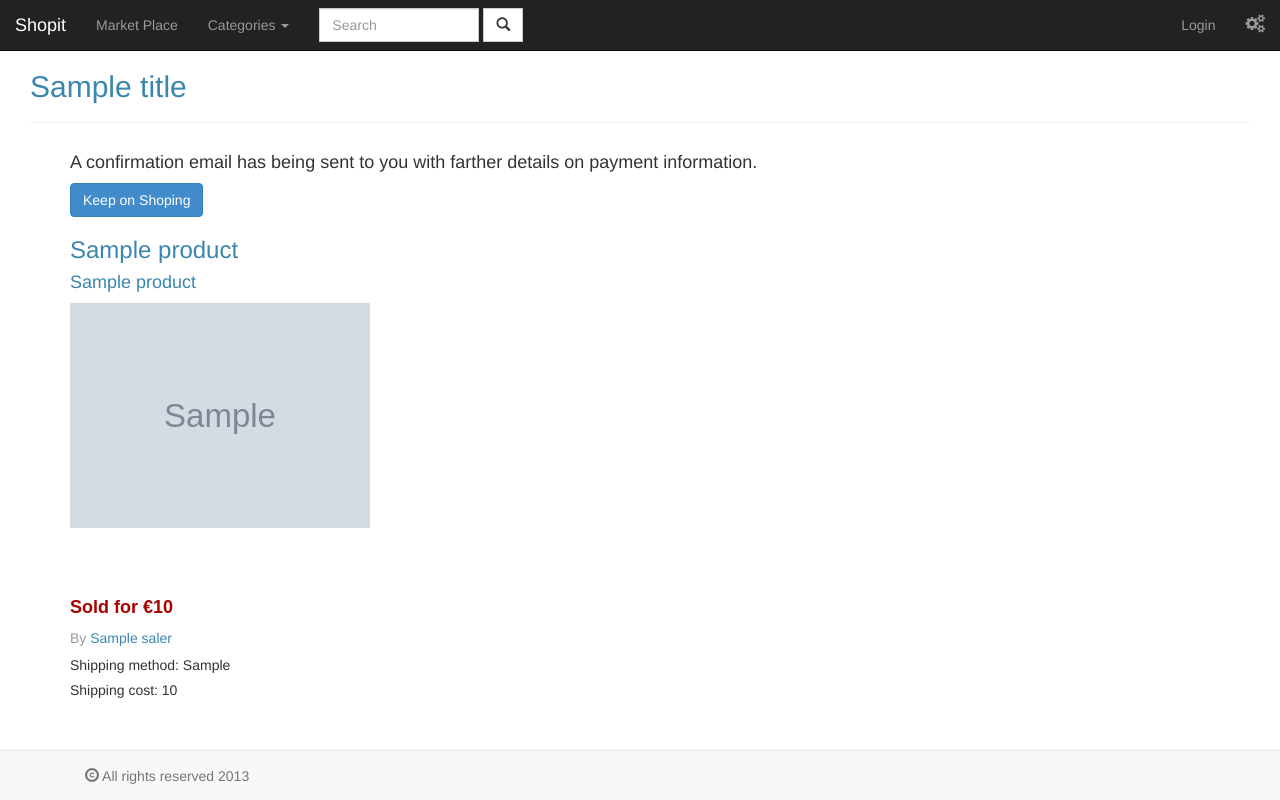
After one commit to greenlighthome/shopit, a Django app: template templates/web_shop/confirmation.html in a window 1280 px wide. The commit adds this page. Run offline with Django 3.2, Linux system fonts and the light colour scheme; the template is opened without the code that fills it: most values are stand-ins (such as "Sample title", 1, 10 or a date in 2020); grey boxes marked "Sample" are stand-in pictures; some libraries are stand-ins or nearby versions.

Commit message:
View for dispatched products added

```diff
--- a/dashboard/views.py
+++ b/dashboard/views.py
@@ -78,7 +78,6 @@ class ProductDelete(DeleteView):
         return context
 
 
-
 class DashboardDetailView(DetailView):
     """ Detailed view of a specific article """
     model = Product
--- a/doc/NewToDoList.txt
+++ b/doc/NewToDoList.txt
@@ -6,7 +6,7 @@ ok, to finish up the project we need a bunch of steps to achieve in a nice and c
 	Remove on_stock field from Product model can be achieve with SOUTH without to have to
 		delete the database (sudo pip install south) also install in pycharm
 
-[] Create View for dispatched products once someone bough them,
+[√] Create View for dispatched products once someone bough them,
 	[] in that view should be build the logic for reducing the amount of products in stock
 	   	by one, when amount == 0 product should be removed from database.
 	[] an email should be send to the user who is buying the product with the saler's info
--- a/doc/requirements.txt
+++ b/doc/requirements.txt
@@ -2,3 +2,5 @@ Django==1.6
 psycopg2
 PIL
 Pillow
+Django-categories
+south
--- a/static/css/custom.css
+++ b/static/css/custom.css
@@ -1,8 +1,16 @@
 body {
   margin: 70px 30px 60px 30px;
 }
+body h1,
+body h2,
+body h3 {
+  color: #444444;
+}
 body .cog {
   font-size: 1.3em;
+}
+body .page-header {
+  margin-top: 10px;
 }
 body footer {
   width: 100%;
--- a/static/css/custom_dashboard.css
+++ b/static/css/custom_dashboard.css
@@ -1,6 +1,11 @@
 body {
   margin: 80px 30px 60px 30px;
   position: relative;
+}
+h1,
+h2,
+h3 {
+  color: #444444;
 }
 .thumbnail-fixed {
   width: 30%;
--- a/static/less/custom.less
+++ b/static/less/custom.less
@@ -3,12 +3,20 @@
 @color-red: red;
 @color-blue: blue;
 @color-green: green;
-
+@color-font: #444;
 
 body  {
   margin: 70px 30px 60px 30px;
+
+  h1,h2,h3 {
+    color: @color-font;
+  }
   .cog {
     font-size: 1.3em;
+  }
+
+  .page-header {
+    margin-top: 10px;
   }
   footer {
     width: 100%;
--- a/static/less/custom_dashboard.less
+++ b/static/less/custom_dashboard.less
@@ -3,11 +3,15 @@
 @color-red: red;
 @color-blue: blue;
 @color-green: green;
+@color-font: #444;
 
 body {
   margin: 80px 30px 60px 30px;
   position: relative;
 }
+h1,h2,h3 {
+    color: @color-font;
+  }
 .thumbnail-fixed {
     width: 30%;
     float: left;
--- /dev/null
+++ b/templates/web_shop/confirmation.html
@@ -0,0 +1,25 @@
+{% extends 'web_shop/base.html' %}
+
+
+{% block content %}
+    <div class="page-header">
+        <h2 class="text-info">{{ title }}</h2>
+    </div>
+
+    <div class="container">
+        <h4>A confirmation email has being sent to you with farther details on payment information.</h4>
+        <div class="btn-group">
+            <a href="/market"><button class="btn btn-primary">Keep on Shoping</button></a>
+        </div>
+        <h3 class="text-info"> {{ product.title }}</h3>
+        <h4 class="text-info">{{ product.name }}</h4>
+        {% if product.image %}
+            <img class="img-responsive" src="{{ product.image.url }}" width="300"><br><br><br>
+        {% endif %}
+
+        <h4 class="price">Sold for €{{ product.price }}</h4>
+        <p class="text-muted">By <span class="text-info">{{ product.saler }}</span><br>
+
+        <h5>Shipping method: {{ product.shipping_method|capfirst }}</h5>
+        <h5>Shipping cost: {{ product.shipping_cost }}</h5>
+{% endblock %}
--- a/templates/web_shop/details.html
+++ b/templates/web_shop/details.html
@@ -35,7 +35,7 @@
 
         {% if user.is_active %}
             <div class="btn-group">
-                <button class="btn btn-sm btn-danger" value="">buy Article</button>
+                <a href="/confirmation/{{ product.name }}/{{ product.id }}"><button class="btn btn-sm btn-danger" value="">buy Article</button></a>
             </div>
             {% else %}
                 <div class="btn-group">
--- a/templates/web_shop/index.html
+++ b/templates/web_shop/index.html
@@ -9,15 +9,12 @@
 {% endfor %}
 
 {% block content %}
-
+    <h1 class="text-center">Buy it, Sale it...  Shop it!</h1>
     <div class="one col-xs-12 col-sm-12 col-md-4">
-
         <div class="page-header"></div>
             <a href="/category/audio"> <img src="{% static 'img/audio_2.jpg'%}" class="img-responsive"></a>
             <h5 class="text-center">The latest audio accessories</h5>
     </div>
-
-
 
     <div class="two col-xs-12 col-sm-6 col-md-4">
         <div class="page-header"></div>
--- a/web_shop/urls.py
+++ b/web_shop/urls.py
@@ -12,4 +12,6 @@ urlpatterns = patterns('',
     url(r'^media/(?P<path>.*)$', 'django.views.static.serve', {'document_root': MEDIA_ROOT, 'show_indexes':True}),
 
     url(r'^category/([\w|\W]+)/$', views.ProductByCategoryList.as_view(paginate_by=4)),
+
+    url(r'^confirmation/(?P<slug>[\w|\W]+)/(?P<pk>\d+)/$', views.ConfirmationView.as_view(), name='confirmation'),
 )
```
Also changed, not shown: web_shop/views.py (+12 -0 lines), 1 other file. Lines whose indentation alone changed are shown as unchanged.
